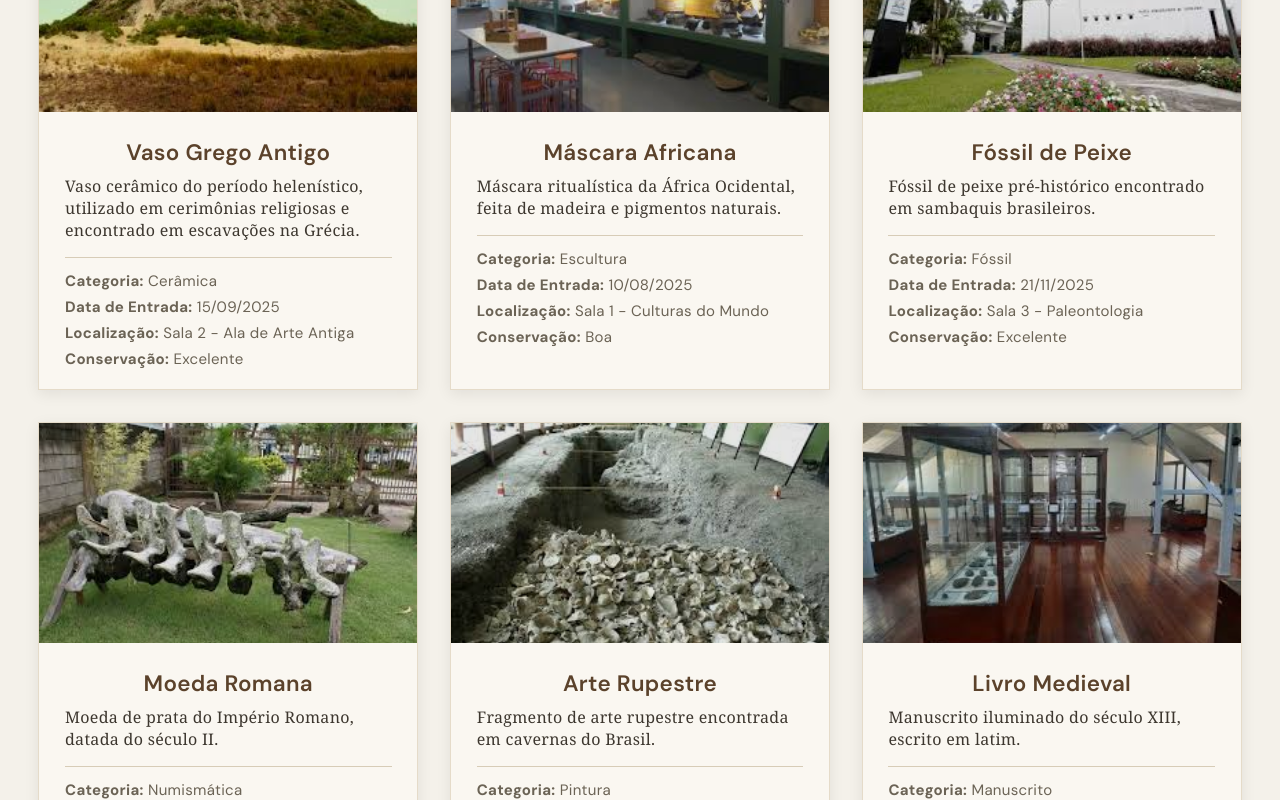
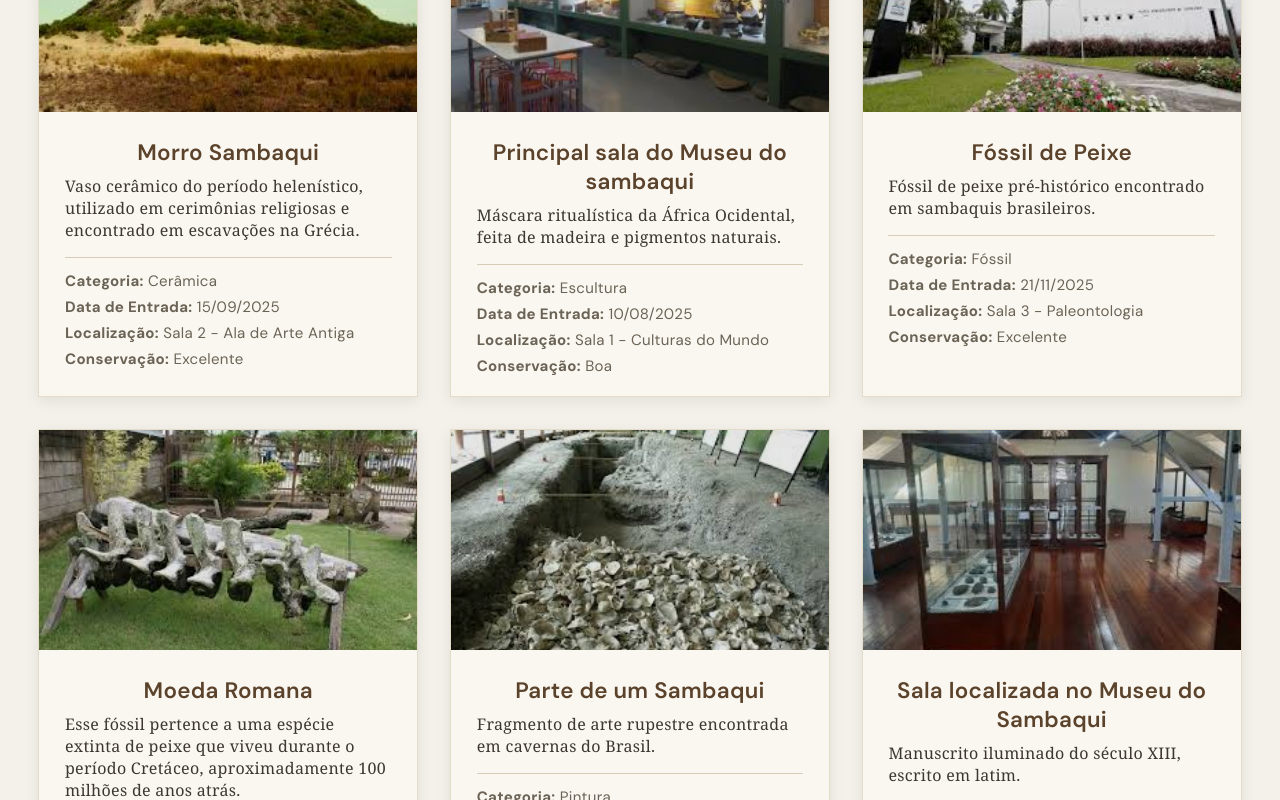
Before and after one commit to Hackaton-2025-1/Hackaton-Frontend, a Vue app: page / in a window 1280 px wide. Shown: the part 660-1460 px from the top of the page. Built offline with nearby package versions, Linux system fonts and the light colour scheme.

Commit message:
feat: alteracao

```diff
--- a/src/views/MenuMuseuView.vue
+++ b/src/views/MenuMuseuView.vue
@@ -51,10 +51,9 @@ onBeforeUnmount(() => {
 /* ACERVOS */
 const acervos = [
   {
-    nome: 'Vaso Grego Antigo',
+    nome: 'Morro Sambaqui',
     imagem: sambaqui1,
-    descricao:
-      'Vaso cerâmico do período helenístico, utilizado em cerimônias religiosas e encontrado em escavações na Grécia.',
+    descricao: 'Vaso cerâmico do período helenístico, utilizado em cerimônias religiosas e encontrado em escavações na Grécia.',
     categoria: 'Cerâmica',
     dataEntrada: '15/09/2025',
     localizacao: 'Sala 2 - Ala de Arte Antiga',
@@ -65,22 +64,17 @@ const acervos = [
     ],
   },
   {
-    nome: 'Máscara Africana',
+    nome: 'Principal sala do Museu do sambaqui',
     imagem: sambaqui2,
-    descricao:
-      'Máscara ritualística da África Ocidental, feita de madeira e pigmentos naturais.',
+    descricao: 'Máscara ritualística da África Ocidental, feita de madeira e pigmentos naturais.',
     categoria: 'Escultura',
     dataEntrada: '10/08/2025',
     localizacao: 'Sala 1 - Culturas do Mundo',
     conservacao: 'Boa',
-    historico: [
-      { periodo: '2018 - 2024', local: 'Museu de Arte Antiga', evento: 'Empréstimo' },
-      { periodo: '10/08/2025 - Atual', local: 'Museu Sambaqui', evento: 'Registro' },
-    ],
   },
   {
     nome: 'Fóssil de Peixe',
-    imagem: sambaqui3,
+  imagem: sambaqui3,
     descricao: 'Fóssil de peixe pré-histórico encontrado em sambaquis brasileiros.',
     categoria: 'Fóssil',
     dataEntrada: '21/11/2025',
@@ -94,21 +88,20 @@ const acervos = [
   {
     nome: 'Moeda Romana',
     imagem: sambaqui4,
-    descricao: 'Moeda de prata do Império Romano, datada do século II.',
-    categoria: 'Numismática',
-    dataEntrada: '05/07/2025',
+    descricao: 'Esse fóssil pertence a uma espécie extinta de peixe que viveu durante o período Cretáceo, aproximadamente 100 milhões de anos atrás.',
+    categoria: 'Fóssil',
+    dataEntrada: '05/07/2023',
     localizacao: 'Sala 4 - História Antiga',
     conservacao: 'Regular',
     historico: [
       { periodo: 'Século II', local: 'Império Romano', evento: 'Produção' },
-      { periodo: '05/07/2025 - Atual', local: 'Museu Sambaqui', evento: 'Aquisição' },
+      { periodo: '05/07/2023 - Atual', local: 'Museu Sambaqui', evento: 'Aquisição' },
     ],
   },
   {
-    nome: 'Arte Rupestre',
+    nome: 'Parte de um Sambaqui',
     imagem: sambaqui5,
-    descricao:
-      'Fragmento de arte rupestre encontrada em cavernas do Brasil.',
+    descricao: 'Fragmento de arte rupestre encontrada em cavernas do Brasil.',
     categoria: 'Pintura',
     dataEntrada: '12/10/2025',
     localizacao: 'Sala 5 - Pré-História',
@@ -119,10 +112,9 @@ const acervos = [
     ],
   },
   {
-    nome: 'Livro Medieval',
+    nome: 'Sala localizada no Museu do Sambaqui',
     imagem: sambaqui6,
-    descricao:
-      'Manuscrito iluminado do século XIII, escrito em latim.',
+    descricao: 'Manuscrito iluminado do século XIII, escrito em latim.',
     categoria: 'Manuscrito',
     dataEntrada: '30/09/2025',
     localizacao: 'Sala 6 - Biblioteca Histórica',
```
